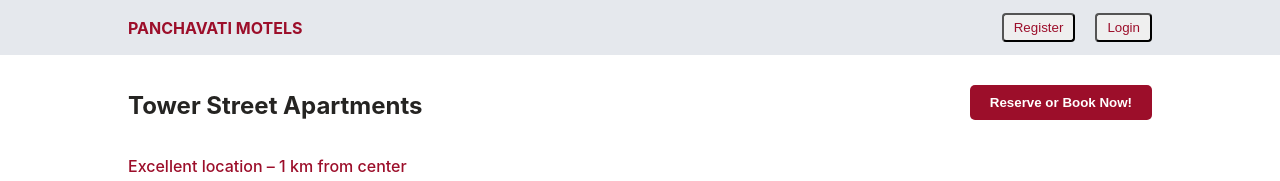
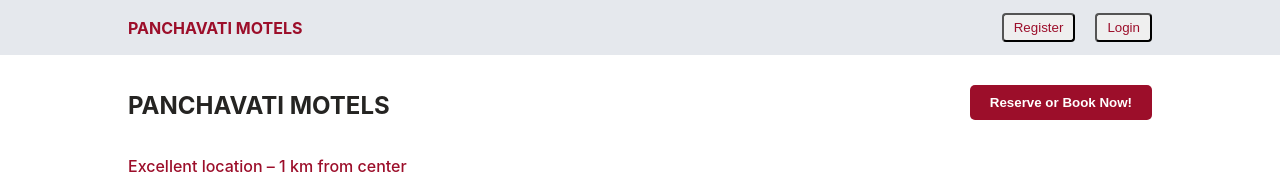
Before and after one commit to 24sanskar/PANCHAVATI-MOTELS, a React (Create React App) app: page /hotels/1 in a window 1280 px wide. Shown: the top 181 px of the page. Built offline with nearby package versions, Linux system fonts and the light colour scheme.

Commit message:
Update Hotel.jsx

```diff
--- a/src/pages/hotel/Hotel.jsx
+++ b/src/pages/hotel/Hotel.jsx
@@ -80,7 +80,7 @@ const Hotel = () => {
         )}
         <div className="hotelWrapper">
           <button className="bookNow">Reserve or Book Now!</button>
-          <h1 className="hotelTitle">Tower Street Apartments</h1>
+          <h1 className="hotelTitle">PANCHAVATI MOTELS</h1>
           <div className="hotelAddress"></div>
           <span className="hotelDistance">
             Excellent location – 1 km from center
```
